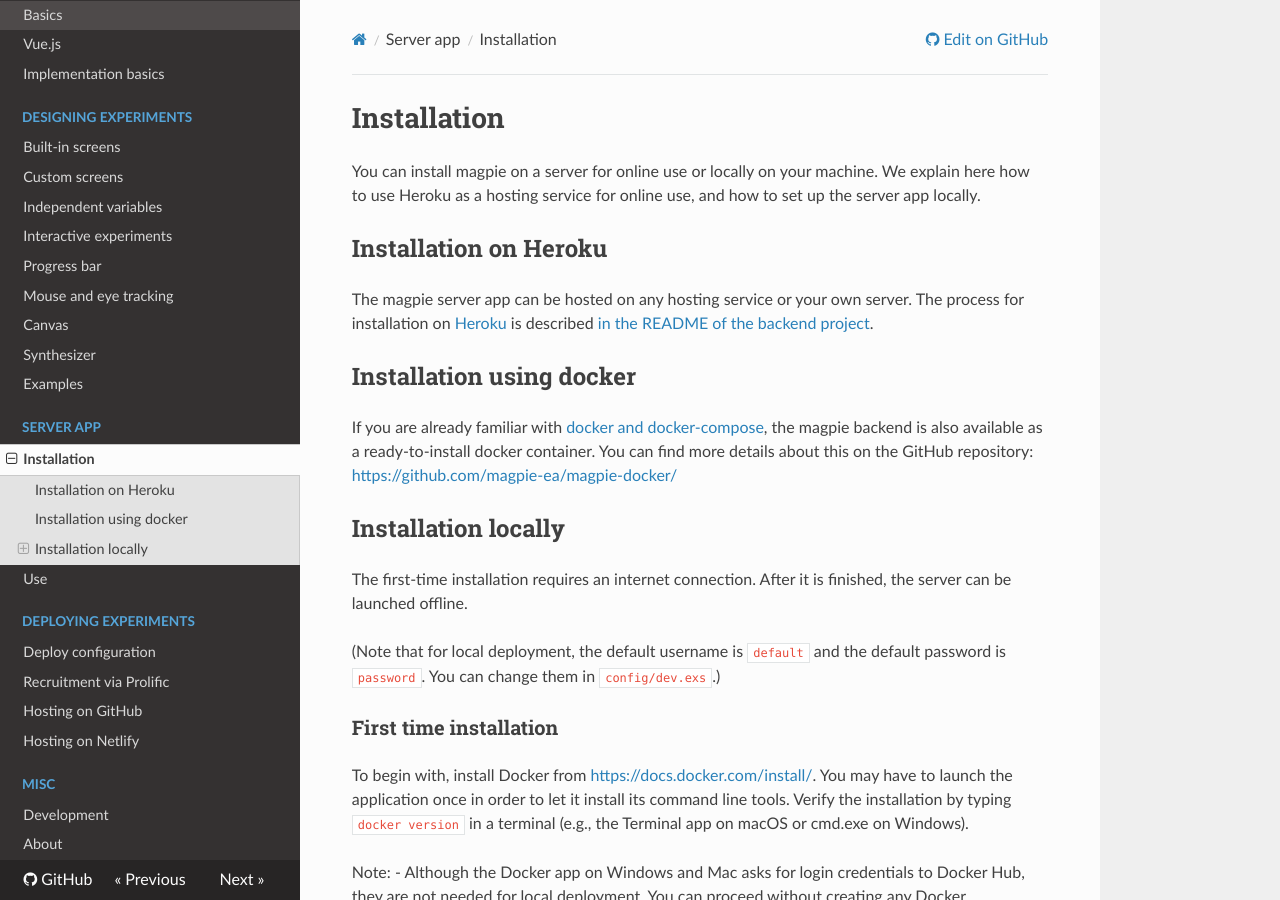
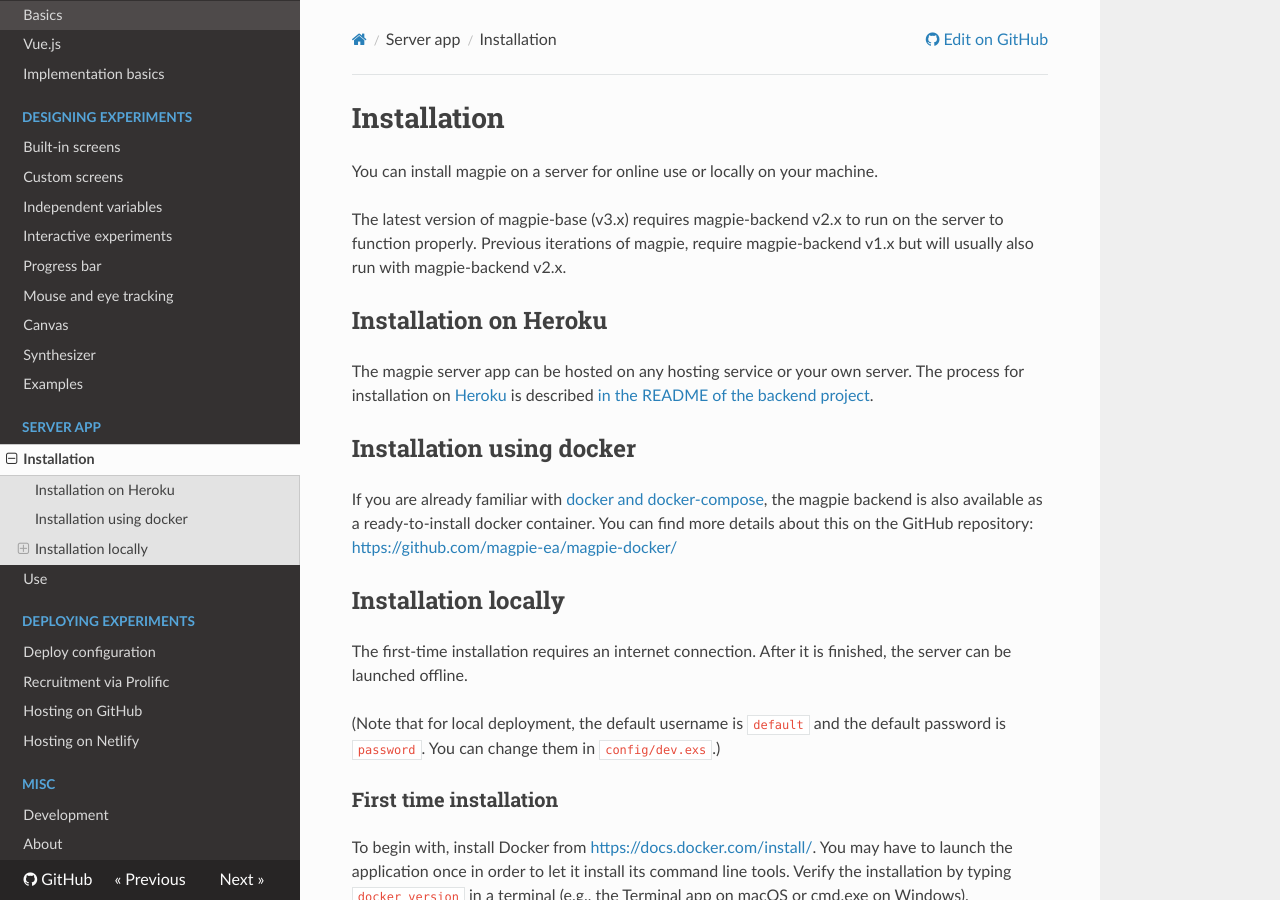
Before and after one commit to magpie-ea/magpie-v3-docs, an MkDocs documentation site: the page built from docs/02_using_the_server_app/01_installation.md, in a window 1280 px wide and 900 px high. Built offline with MkDocs 1.6.1, drawn with Linux system fonts in a browser that asks for light colours.

Commit message:
Server installation: Add note server-client compatibility

```diff
--- a/docs/02_using_the_server_app/01_installation.md
+++ b/docs/02_using_the_server_app/01_installation.md
@@ -1,6 +1,9 @@
 # Installation
 
-You can install magpie on a server for online use or locally on your machine. We explain here how to use Heroku as a hosting service for online use, and how to set up the server app locally.
+You can install magpie on a server for online use or locally on your machine.
+
+The latest version of magpie-base (v3.x) requires magpie-backend v2.x to run on the server to function properly. Previous iterations
+of magpie, require magpie-backend v1.x but will usually also run with magpie-backend v2.x.
 
 ## Installation on Heroku
 
```
